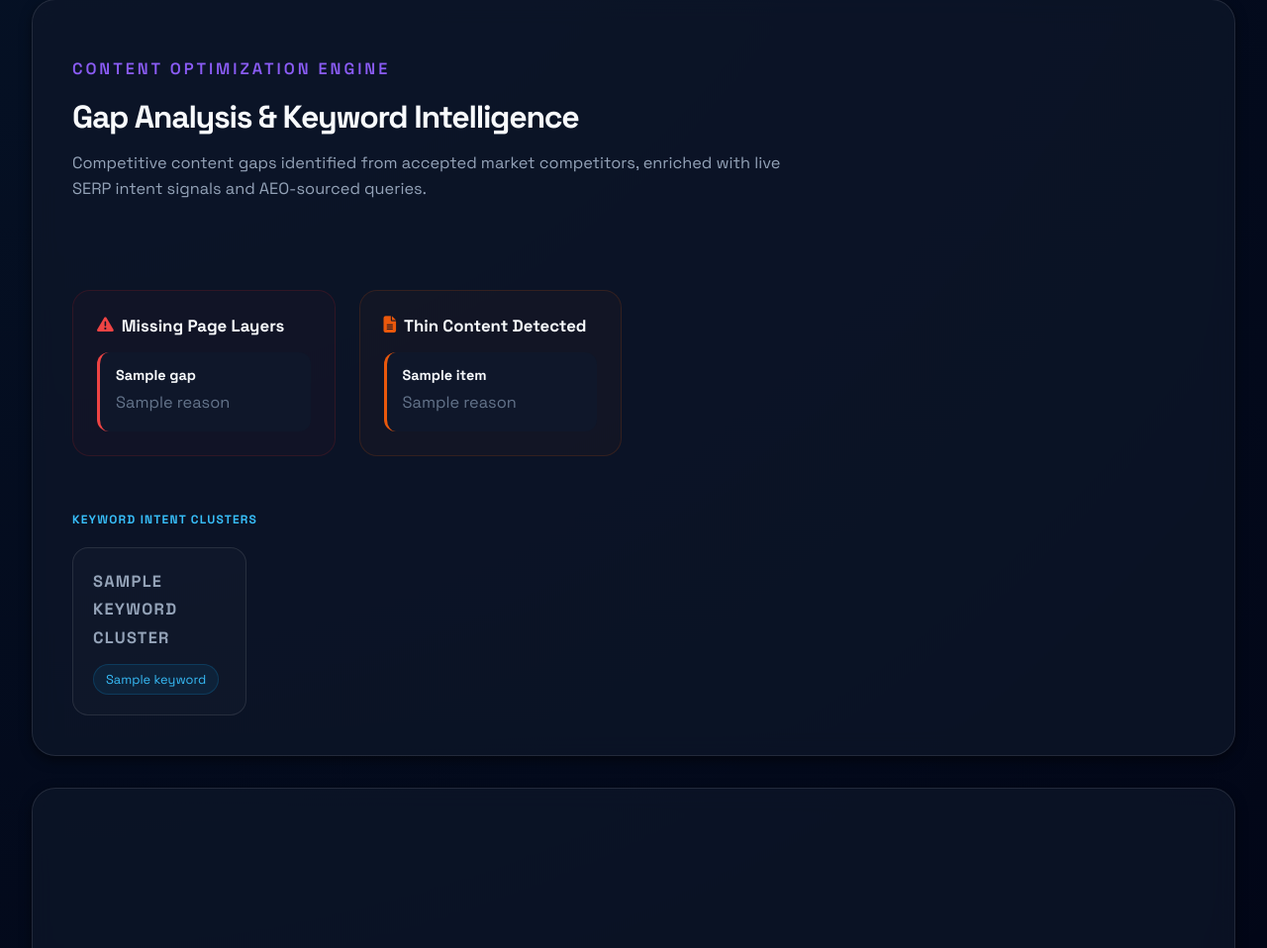
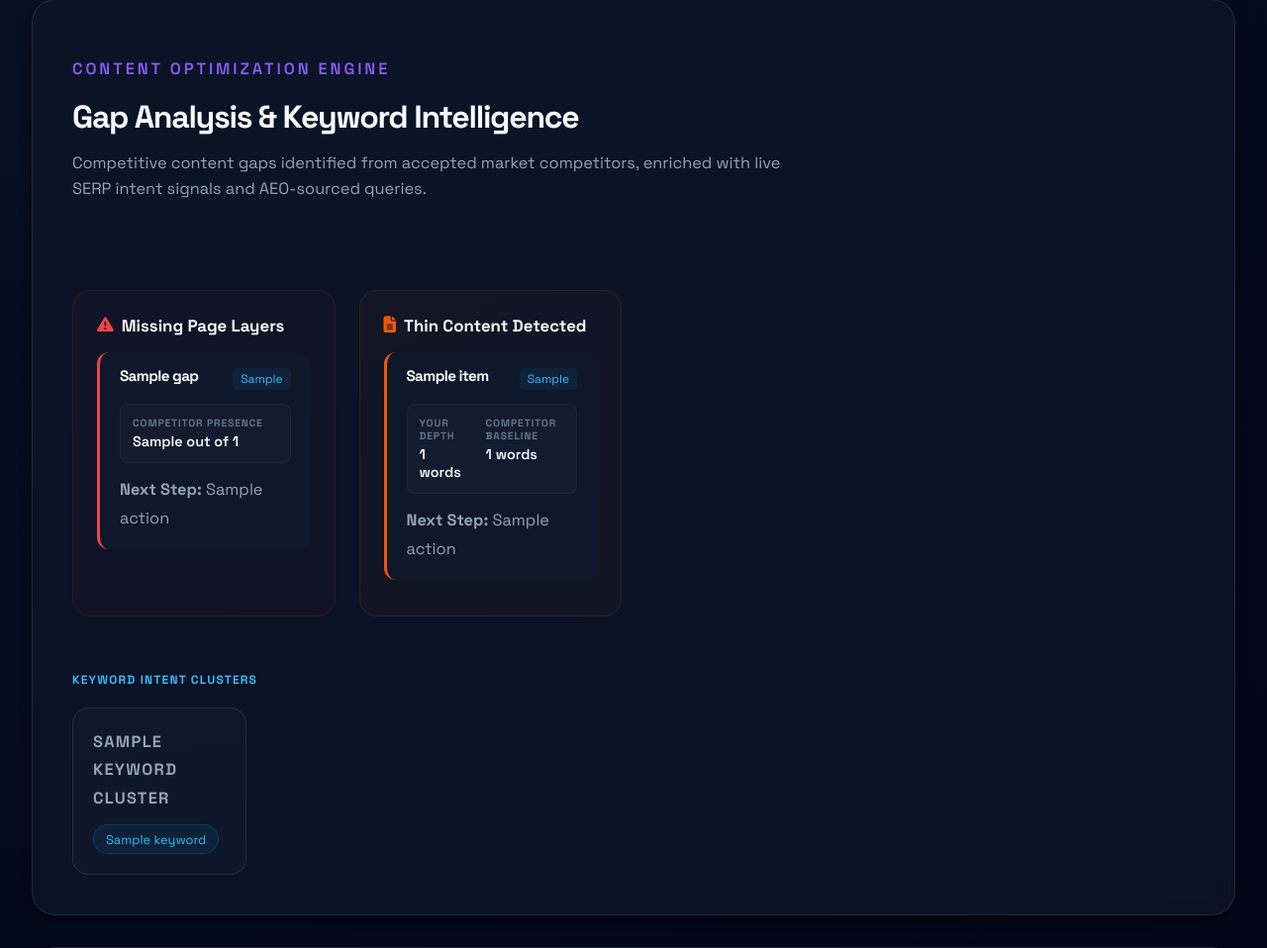
Before and after one commit to evans3077/VRTSPACE1, a Django app: template templates/content/workspace_content.html in a window 1280 px wide. Shown: the part 526-1484 px from the top of the page at 99% size. Run offline with Django 5.2, Linux system fonts and the light colour scheme; the template is opened without the code that fills it: most values are stand-ins (such as "Sample title", 1, 10 or a date in 2020); some libraries are stand-ins or nearby versions.

Commit message:
feat(ui): complete Precision Data Upgrade for Content Hub

```diff
--- a/public/static/css/vrt-space-core.css
+++ b/public/static/css/vrt-space-core.css
@@ -1795,6 +1795,76 @@ input::placeholder, textarea::placeholder {
     line-height: 1.5;
 }
 
+/* ── Precision Gap Cards ────────────────────────────────────────────────── */
+.precision-gap-card {
+    padding: 1rem 1.25rem;
+    border-radius: 12px;
+    background: var(--bg-surface);
+    margin-bottom: 0.75rem;
+    display: flex;
+    flex-direction: column;
+    gap: 0.85rem;
+}
+.precision-gap-card-danger {
+    border-left: 3px solid #ef4444;
+}
+.precision-gap-card-warning {
+    border-left: 3px solid #ea580c;
+}
+.precision-gap-header {
+    display: flex;
+    justify-content: space-between;
+    align-items: flex-start;
+    gap: 1rem;
+}
+.precision-gap-title {
+    font-size: 0.95rem;
+    color: var(--text-primary);
+    font-weight: 700;
+    margin: 0 0 0.25rem;
+}
+.precision-gap-keyword {
+    display: inline-flex;
+    align-items: center;
+    padding: 0.2rem 0.5rem;
+    border-radius: 4px;
+    font-family: var(--font-mono);
+    font-size: 0.75rem;
+    color: var(--brand-primary);
+    background: rgba(14, 165, 233, 0.08);
+}
+.precision-gap-stats {
+    display: flex;
+    gap: 1.5rem;
+    padding: 0.75rem;
+    border-radius: 8px;
+    background: rgba(255, 255, 255, 0.02);
+    border: 1px solid rgba(255, 255, 255, 0.04);
+}
+.precision-stat {
+    display: flex;
+    flex-direction: column;
+    gap: 0.2rem;
+}
+.precision-stat-label {
+    font-size: 0.65rem;
+    text-transform: uppercase;
+    letter-spacing: 0.08em;
+    color: var(--text-muted);
+    font-weight: 700;
+}
+.precision-stat-value {
+    font-size: 0.9rem;
+    color: var(--text-primary);
+    font-weight: 600;
+}
+.precision-gap-action {
+    font-size: 0.85rem;
+    color: var(--text-secondary);
+    line-height: 1.5;
+    margin: 0;
+}
+
 /* ── Asset Library Cards ────────────────────────────────────────────────── */
 .list-card {
     display: block;
--- a/templates/content/workspace_content.html
+++ b/templates/content/workspace_content.html
@@ -73,9 +73,20 @@
                     </div>
                     <div style="display: grid; gap: 0.75rem;">
                         {% for gap in optimization_engine.gap_analysis.missing_layers %}
-                        <div class="alert-block alert-block-danger">
-                            <span class="alert-block-title">{{ gap.title }}</span>
-                            <p class="alert-block-text">{{ gap.reason }}</p>
+                        <div class="precision-gap-card precision-gap-card-danger">
+                            <div class="precision-gap-header">
+                                <h4 class="precision-gap-title">{{ gap.title }}</h4>
+                                {% if gap.target_keyword %}
+                                <span class="precision-gap-keyword">{{ gap.target_keyword }}</span>
+                                {% endif %}
+                            </div>
+                            <div class="precision-gap-stats">
+                                <div class="precision-stat">
+                                    <span class="precision-stat-label">Competitor Presence</span>
+                                    <span class="precision-stat-value">{{ gap.competitor_presence }} out of {{ gap.competitor_count }}</span>
+                                </div>
+                            </div>
+                            <p class="precision-gap-action"><strong>Next Step:</strong> {{ gap.action }}</p>
                         </div>
                         {% endfor %}
                     </div>
@@ -90,9 +101,24 @@
                     </div>
                     <div style="display: grid; gap: 0.75rem;">
                         {% for item in optimization_engine.gap_analysis.thin_content %}
-                        <div class="alert-block alert-block-warning">
-                            <span class="alert-block-title">{{ item.title }}</span>
-                            <p class="alert-block-text">{{ item.reason }}</p>
+                        <div class="precision-gap-card precision-gap-card-warning">
+                            <div class="precision-gap-header">
+                                <h4 class="precision-gap-title">{{ item.title }}</h4>
+                                {% if item.target_keyword %}
+                                <span class="precision-gap-keyword">{{ item.target_keyword }}</span>
+                                {% endif %}
+                            </div>
+                            <div class="precision-gap-stats">
+                                <div class="precision-stat">
+                                    <span class="precision-stat-label">Your Depth</span>
+                                    <span class="precision-stat-value">{{ item.site_avg_word_count }} words</span>
+                                </div>
+                                <div class="precision-stat">
+                                    <span class="precision-stat-label">Competitor Baseline</span>
+                                    <span class="precision-stat-value">{{ item.competitor_avg_word_count }} words</span>
+                                </div>
+                            </div>
+                            <p class="precision-gap-action"><strong>Next Step:</strong> {{ item.action }}</p>
                         </div>
                         {% endfor %}
                     </div>
```
Also changed, not shown: apps/content/services.py (+13 -6 lines).
